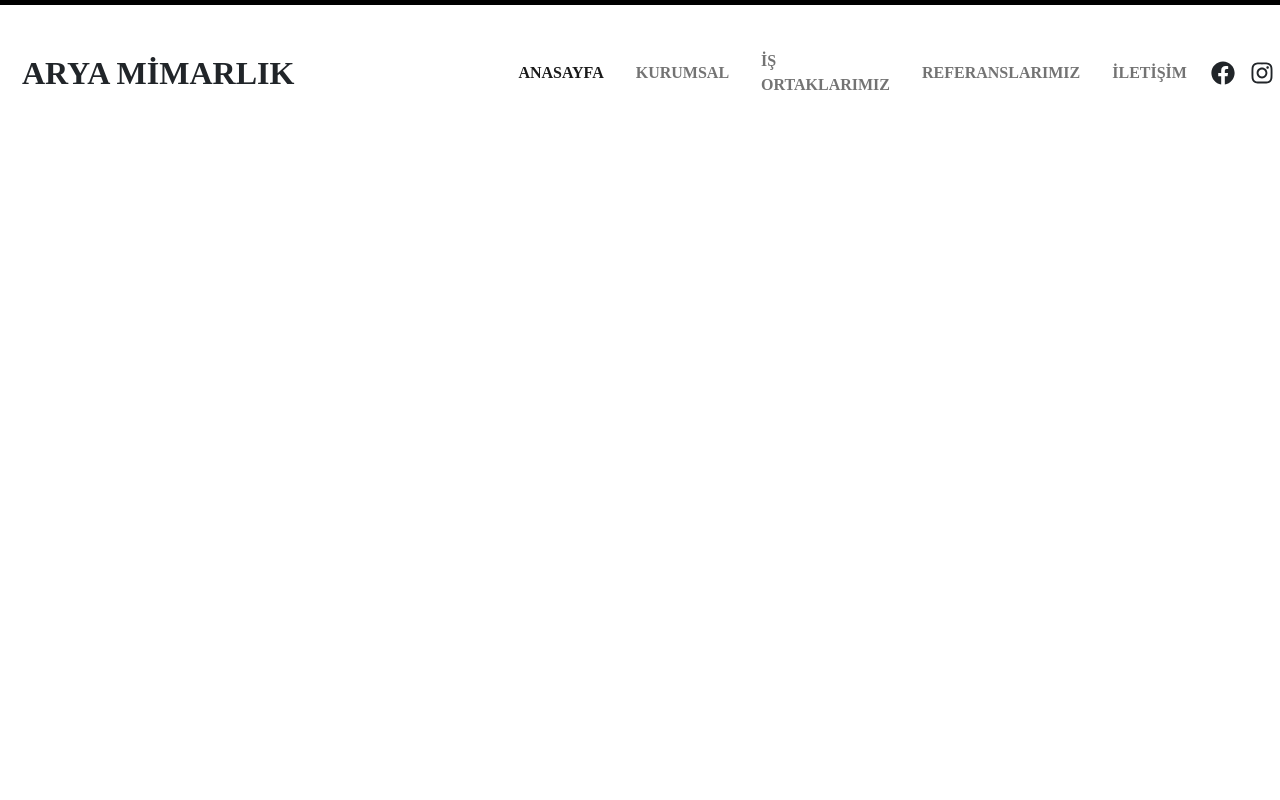
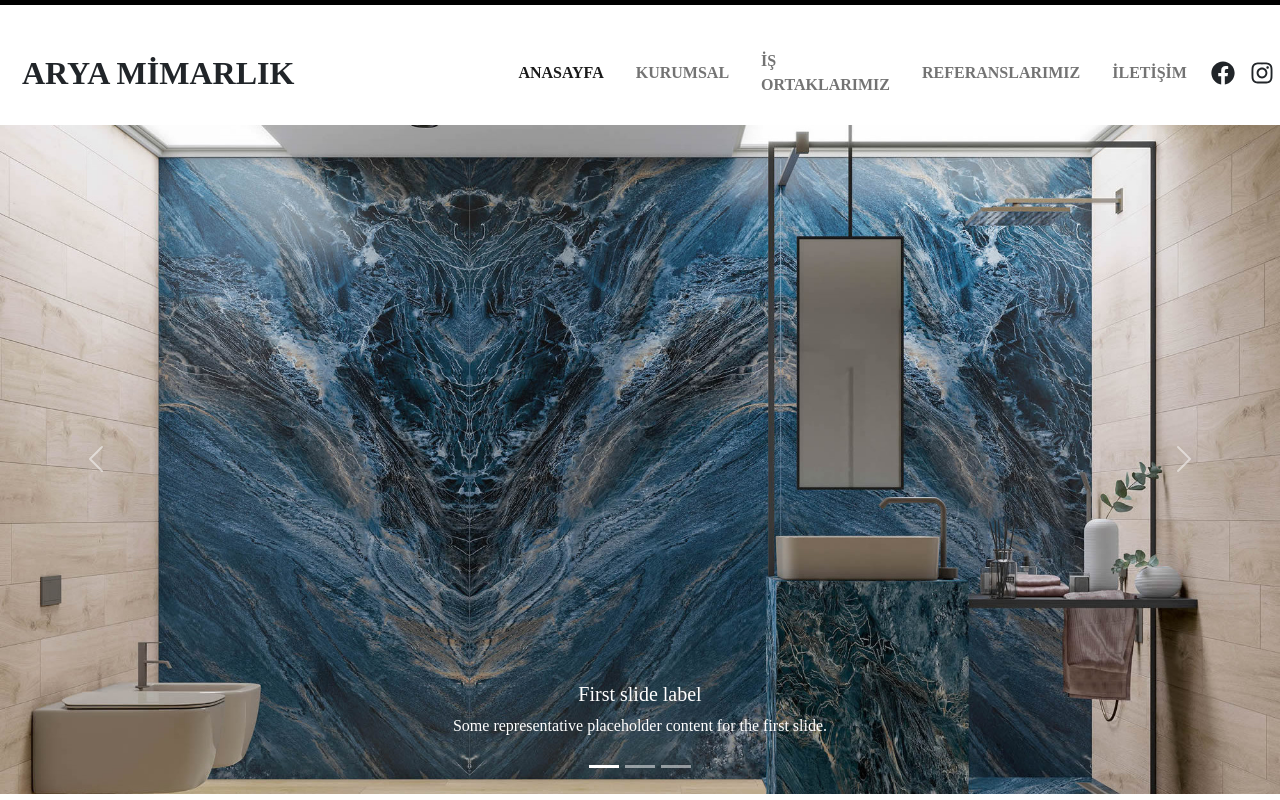
Before and after one commit to mhmtkarakas/ARYAMIMARLIK, a React (Create React App) app: page / in a window 1280 px wide. Built offline with nearby package versions, Linux system fonts and the light colour scheme.

Commit message:
slider component

```diff
--- a/src/App.js
+++ b/src/App.js
@@ -1,14 +1,15 @@
 import { BrowserRouter, Routes, Route } from "react-router-dom";
 import "./App.css";
 import NavbarComp from "./components/Navbar/NavbarComp";
-import AOS from 'aos';
-import 'aos/dist/aos.css'; // Import AOS styles
-import React, { useEffect } from 'react';
+import AOS from "aos";
+import "aos/dist/aos.css"; // Import AOS styles
+import React, { useEffect } from "react";
 
+import Home from "../src/pages/Home/Home.jsx";
 function App() {
   useEffect(() => {
     AOS.init({
-      duration: 1000,   // Animation duration (1 second)
+      duration: 1000, // Animation duration (1 second)
     });
   }, []); // Empty dependency array to ensure it runs once on component mount
 
@@ -16,6 +17,9 @@ function App() {
     <div>
       <BrowserRouter>
         <NavbarComp />
+        <Routes>
+          <Route path="/" element={<Home />} />
+        </Routes>
       </BrowserRouter>
     </div>
   );
--- a/src/components/Navbar/NavbarComp.css
+++ b/src/components/Navbar/NavbarComp.css
@@ -18,8 +18,9 @@
 .navClass {
   width: 100%;
   margin-top: 25px;
+  background-color: white;
 }
-.nav-link{
+.nav-link {
   display: flex;
   justify-content: center;
   align-items: center;
@@ -38,6 +39,9 @@
 }
 /* Phone Screen (max-width: 576px) */
 @media only screen and (max-width: 576px) {
+  .navClass{
+    overflow: auto;
+  }
 
   .navIcons {
     position: absolute;
@@ -47,10 +51,10 @@
   .main-container {
     padding-top: 50px; /* Ensure enough space */
   }
-  .navbar-brand{
+  .navbar-brand {
     margin-right: 0;
   }
-  .nav-link{
+  .nav-link {
     display: flex;
     flex-direction: column;
     align-items: flex-start;
@@ -59,7 +63,8 @@
 
 /* Tablet Screen (max-width: 768px) */
 @media only screen and (max-width: 768px) {
-  .navbar-brand{
+
+  .navbar-brand {
     margin-right: 0;
   }
   .main-container {
@@ -70,15 +75,14 @@
     top: 300px; /* Adjust as needed */
     left: 17px;
   }
-  .nav-link{
+  .nav-link {
     display: flex;
     flex-direction: column;
     align-items: flex-start;
   }
 }
 @media (min-width: 768px) and (max-width: 992px) {
-
-  .navbar-brand{
+  .navbar-brand {
     margin-right: 0;
   }
   .navIcons {
@@ -86,7 +90,7 @@
     top: 300px; /* Adjust as needed */
     left: 17px;
   }
-  .nav-link{
+  .nav-link {
     display: flex;
     flex-direction: column;
     align-items: flex-start;
@@ -94,17 +98,16 @@
 }
 
 @media (min-width: 992px) and (max-width: 1200px) {
-
-  .navbar-brand{
+  .navbar-brand {
     margin-right: 0;
   }
- .nav-link{
+  .nav-link {
     margin: auto;
   }
- .navbar-brand{
+  .navbar-brand {
     font-size: x-large;
   }
- .nav-icons{
+  .nav-icons {
     font-size: large;
     gap: 10px;
   }
--- a/src/components/Navbar/NavbarComp.jsx
+++ b/src/components/Navbar/NavbarComp.jsx
@@ -7,7 +7,7 @@ import { FaFacebook, FaInstagram, FaLinkedin } from "react-icons/fa";
 const NavbarComp = () => {
   return (
     <div className="main-container">
-      <Navbar expand="lg" className="fixed-top ">
+      <Navbar expand="lg" className=" fixed-top navbar-light  ">
         <Container fluid className="navClass">
           <Navbar.Brand>
             <Link to="/" className="navbar-brand text-dark fw-bold">
--- /dev/null
+++ b/src/components/Slider/Slider.jsx
@@ -0,0 +1,92 @@
+import React from "react"
+import slider_1 from "../../asisst/slider_1.jpg"
+
+const Slider = () => {
+  return (
+    <div>
+      <div
+        id="carouselExampleCaptions"
+        className="carousel slide"
+        data-bs-ride="carousel"
+      >
+        <div className="carousel-indicators">
+          <button
+            type="button"
+            data-bs-target="#carouselExampleCaptions"
+            data-bs-slide-to="0"
+            className="active"
+            aria-current="true"
+            aria-label="Slide 1"
+          ></button>
+          <button
+            type="button"
+            data-bs-target="#carouselExampleCaptions"
+            data-bs-slide-to="1"
+            aria-label="Slide 2"
+          ></button>
+          <button
+            type="button"
+            data-bs-target="#carouselExampleCaptions"
+            data-bs-slide-to="2"
+            aria-label="Slide 3"
+          ></button>
+        </div>
+        <div className="carousel-inner">
+          <div className="carousel-item active">
+            <img src={slider_1} className="d-block w-100" alt="..." />
+            <div className="carousel-caption d-none d-md-block">
+              <h5>First slide label</h5>
+              <p>
+                Some representative placeholder content for the first slide.
+              </p>
+            </div>
+          </div>
+          <div className="carousel-item">
+            <img src="..." className="d-block w-100" alt="..." />
+            <div className="carousel-caption d-none d-md-block">
+              <h5>Second slide label</h5>
+              <p>
+                Some representative placeholder content for the second slide.
+              </p>
+            </div>
+          </div>
+          <div className="carousel-item">
+            <img src="..." className="d-block w-100" alt="..." />
+            <div className="carousel-caption d-none d-md-block">
+              <h5>Third slide label</h5>
+              <p>
+                Some representative placeholder content for the third slide.
+              </p>
+            </div>
+          </div>
+        </div>
+        <button
+          className="carousel-control-prev"
+          type="button"
+          data-bs-target="#carouselExampleCaptions"
+          data-bs-slide="prev"
+        >
+          <span
+            className="carousel-control-prev-icon"
+            aria-hidden="true"
+          ></span>
+          <span className="visually-hidden">Previous</span>
+        </button>
+        <button
+          className="carousel-control-next"
+          type="button"
+          data-bs-target="#carouselExampleCaptions"
+          data-bs-slide="next"
+        >
+          <span
+            className="carousel-control-next-icon"
+            aria-hidden="true"
+          ></span>
+          <span className="visually-hidden">Next</span>
+        </button>
+      </div>
+    </div>
+  );
+};
+
+export default Slider;
--- /dev/null
+++ b/src/pages/Home/Home.jsx
@@ -0,0 +1,14 @@
+import React from 'react'
+import Slider from './../../components/Slider/Slider';
+
+
+
+const Anasayfa = () => {
+  return (
+    <div>
+      <Slider />
+    </div>
+  )
+}
+
+export default Anasayfa
```
Also changed, not shown: src/asisst/slider_1.jpg (added), src/components/Slider/Slider.css (added), src/pages/Home/Home.css (added). Lines whose indentation alone changed are shown as unchanged.
